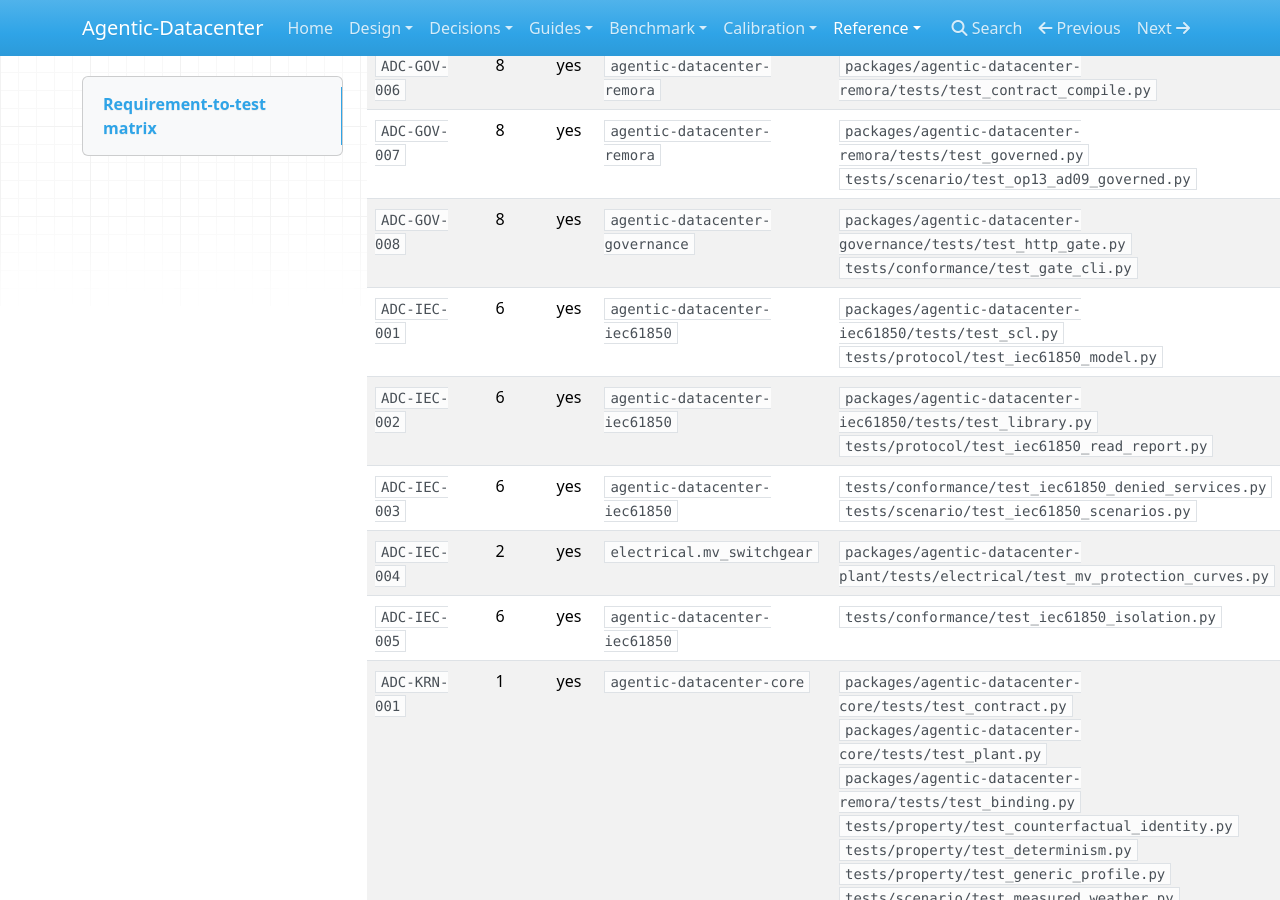
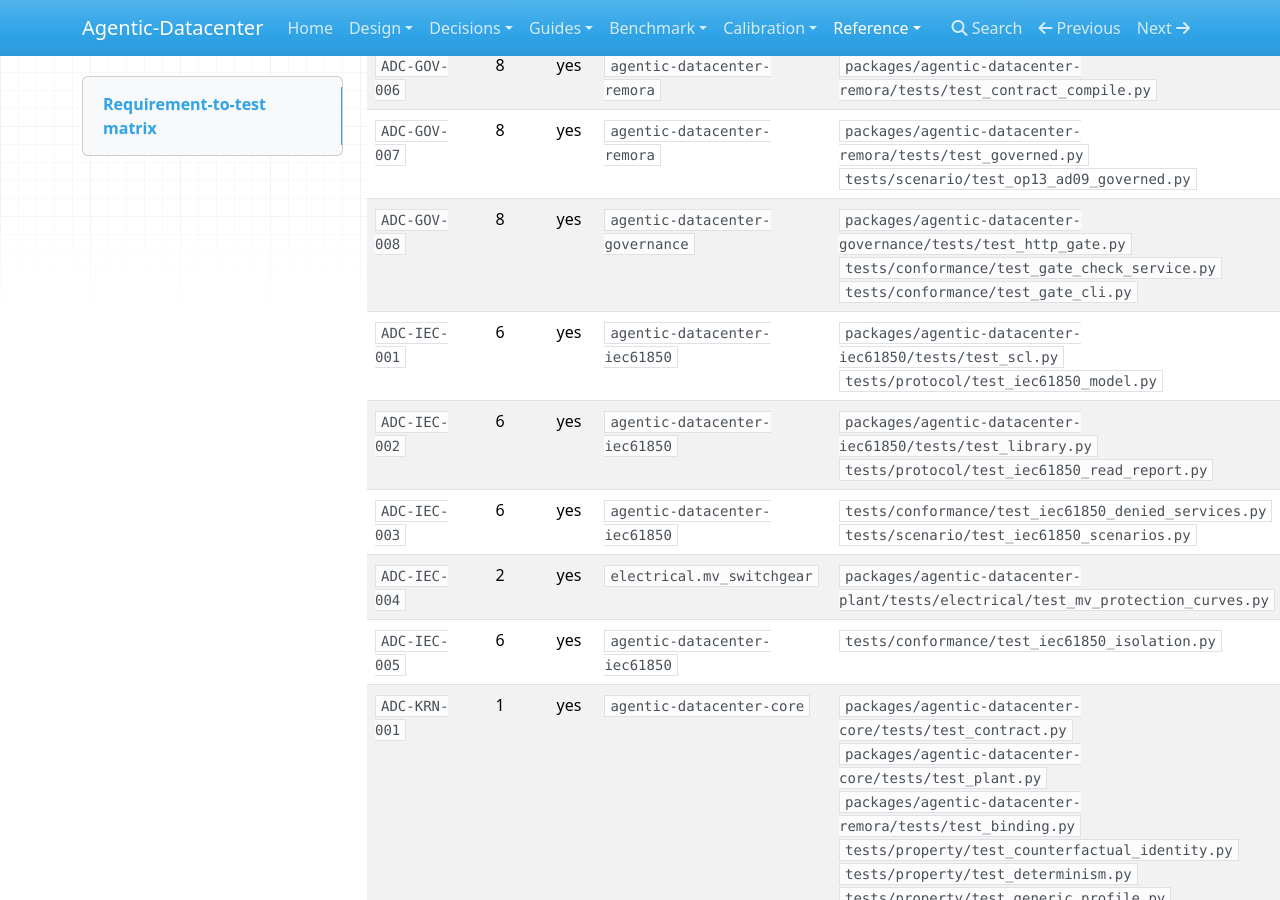
Before and after one commit to agentic-datacenter/agentic-datacenter, an MkDocs documentation site: the page built from docs/reference/requirements.md, in a window 1280 px wide and 900 px high, scrolled down 3500 px. Built offline with MkDocs 1.6.1, drawn with Linux system fonts in a browser that asks for light colours; nearby versions of some CDN libraries; some of the changed text lies outside the part shown.

Commit message:
Regenerate the requirement page

```diff
--- a/docs/reference/requirements.md
+++ b/docs/reference/requirements.md
@@ -44,7 +44,7 @@ A requirement of a later stage is not due. That does not mean it is not built: m
 | `ADC-GOV-005` | 8 | yes | `agentic-datacenter-governance` | `packages/agentic-datacenter-governance/tests/test_governance.py` |
 | `ADC-GOV-006` | 8 | yes | `agentic-datacenter-remora` | `packages/agentic-datacenter-remora/tests/test_contract_compile.py` |
 | `ADC-GOV-007` | 8 | yes | `agentic-datacenter-remora` | `packages/agentic-datacenter-remora/tests/test_governed.py`<br>`tests/scenario/test_op13_ad09_governed.py` |
-| `ADC-GOV-008` | 8 | yes | `agentic-datacenter-governance` | `packages/agentic-datacenter-governance/tests/test_http_gate.py`<br>`tests/conformance/test_gate_cli.py` |
+| `ADC-GOV-008` | 8 | yes | `agentic-datacenter-governance` | `packages/agentic-datacenter-governance/tests/test_http_gate.py`<br>`tests/conformance/test_gate_check_service.py`<br>`tests/conformance/test_gate_cli.py` |
 | `ADC-IEC-001` | 6 | yes | `agentic-datacenter-iec61850` | `packages/agentic-datacenter-iec61850/tests/test_scl.py`<br>`tests/protocol/test_iec61850_model.py` |
 | `ADC-IEC-002` | 6 | yes | `agentic-datacenter-iec61850` | `packages/agentic-datacenter-iec61850/tests/test_library.py`<br>`tests/protocol/test_iec61850_read_report.py` |
 | `ADC-IEC-003` | 6 | yes | `agentic-datacenter-iec61850` | `tests/conformance/test_iec61850_denied_services.py`<br>`tests/scenario/test_iec61850_scenarios.py` |
@@ -89,7 +89,7 @@ A requirement of a later stage is not due. That does not mean it is not built: m
 | `ADC-PRV-005` | 0 | yes | `agentic-datacenter-workspace` | `tests/conformance/test_ci.py` |
 | `ADC-SAF-001` | 1 | yes | `agentic-datacenter-net` | `packages/agentic-datacenter-iec61850/tests/test_library.py`<br>`packages/agentic-datacenter-net/tests/test_bind_guard.py`<br>`tests/conformance/test_iec61850_denied_services.py`<br>`tests/protocol/test_bacnet_conformance.py`<br>`tests/protocol/test_modbus_conformance.py`<br>`tests/protocol/test_opcua_conformance.py`<br>`tests/protocol/test_snmp_conformance.py` |
 | `ADC-SAF-002` | 1 | yes | `agentic-datacenter-net` | `packages/agentic-datacenter-net/tests/test_no_external_clients.py` |
-| `ADC-SCN-001` | 9 | yes | `fuel`, `security` | `tests/scenario/test_ad08.py`<br>`tests/scenario/test_iec61850_scenarios.py`<br>`tests/scenario/test_op13_ad09_governed.py`<br>`tests/scenario/test_scenario_library.py` |
+| `ADC-SCN-001` | 9 | yes | `fuel`, `security` | `tests/scenario/test_ad06.py`<br>`tests/scenario/test_ad08.py`<br>`tests/scenario/test_iec61850_scenarios.py`<br>`tests/scenario/test_op13_ad09_governed.py`<br>`tests/scenario/test_scenario_library.py` |
 | `ADC-SUP-001` | 5 | yes | `agentic-datacenter-supervisory` | `packages/agentic-datacenter-supervisory/tests/test_alarms.py` |
 | `ADC-SUP-002` | 5 | yes | `agentic-datacenter-supervisory` | `packages/agentic-datacenter-supervisory/tests/test_alarms.py`<br>`packages/agentic-datacenter-supervisory/tests/test_command_service.py`<br>`packages/agentic-datacenter-supervisory/tests/test_log_integrity.py`<br>`packages/agentic-datacenter-supervisory/tests/test_read_api.py` |
 | `ADC-SUP-003` | 5 | yes | `agentic-datacenter-supervisory` | `packages/agentic-datacenter-supervisory/tests/test_command_service.py`<br>`packages/agentic-datacenter-supervisory/tests/test_read_api.py` |
```
